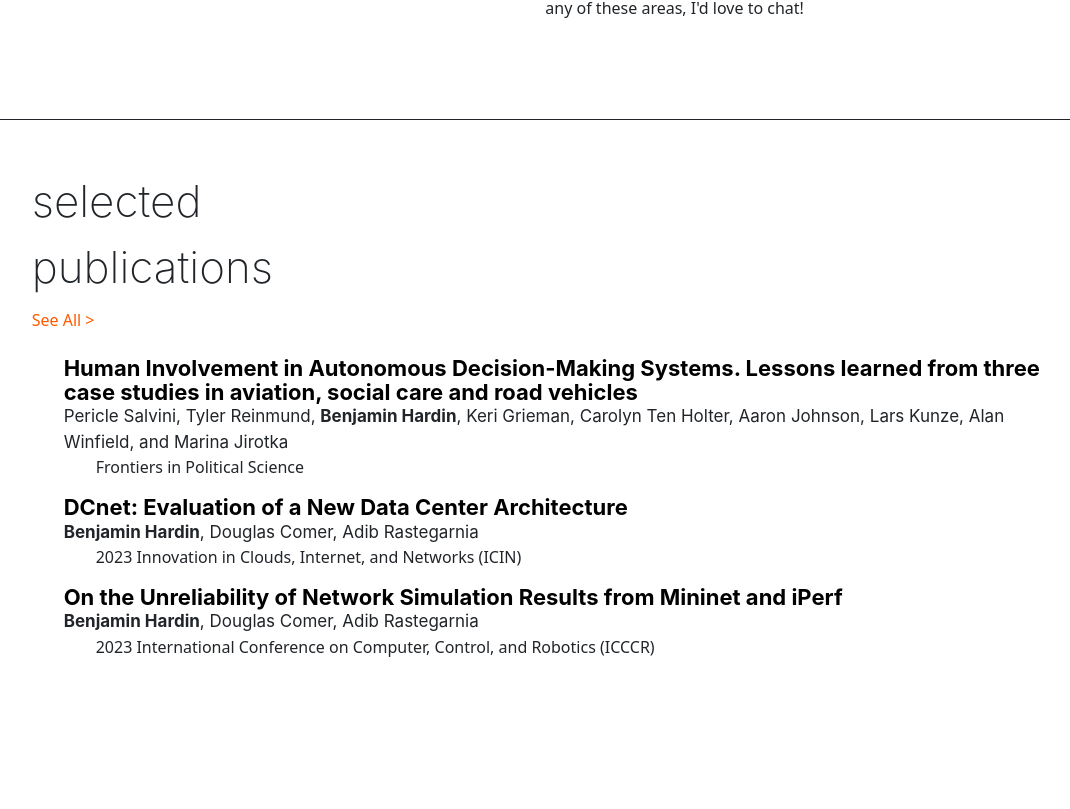
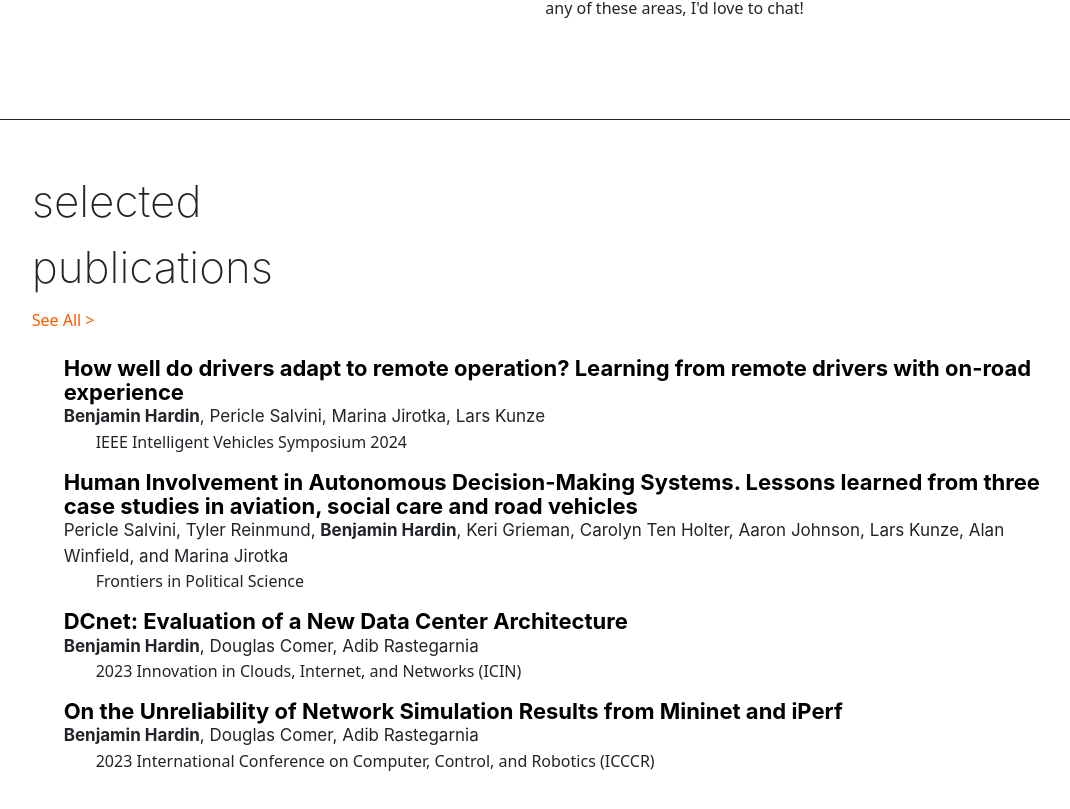
Before and after one commit to bbhardin/bbhardin.github.io, a React (Create React App) app: page / in a window 1280 px wide. Shown: the part 1325-2134 px from the top of the page, without its empty margins (85-1155 px from the left). Built offline with nearby package versions, Linux system fonts and the light colour scheme; a web font is replaced by a local one.

Commit message:
Updates selected publications

```diff
--- a/src/HomePage.js
+++ b/src/HomePage.js
@@ -331,6 +331,16 @@ export default function HomePage() {
 
                         <div className="pageSubtitle boxhead" style={{color: "black"}}><a
                             href={"https://scholar.google.com/citations?view_op=view_citation&hl=en&user=kKQG1fIAAAAJ&citation_for_view=kKQG1fIAAAAJ:F2UWTTQJPOcC"}>
+                            How well do drivers adapt to remote operation? Learning from remote drivers with on-road experience
+                        </a></div>
+                        <div className="pageSubSubtitle"><span
+                            style={{fontWeight: "bold"}}>Benjamin Hardin</span>, Pericle Salvini, Marina Jirotka, Lars Kunze
+                        </div>
+                        <div className="leftContentInsets">IEEE Intelligent Vehicles Symposium 2024</div>
+
+
+                        <div className="pageSubtitle boxhead" style={{color: "black"}}><a
+                            href={"https://scholar.google.com/citations?view_op=view_citation&hl=en&user=kKQG1fIAAAAJ&citation_for_view=kKQG1fIAAAAJ:F2UWTTQJPOcC"}>
                             Human
                             Involvement in Autonomous Decision-Making Systems. Lessons learned from three case studies
                             in aviation, social care and road vehicles</a></div>
```
